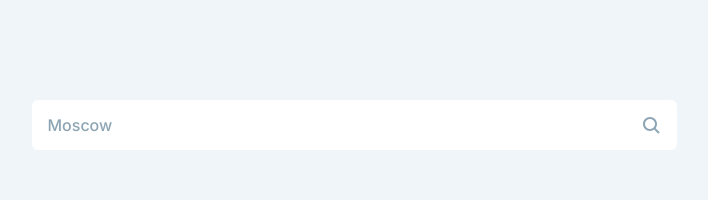
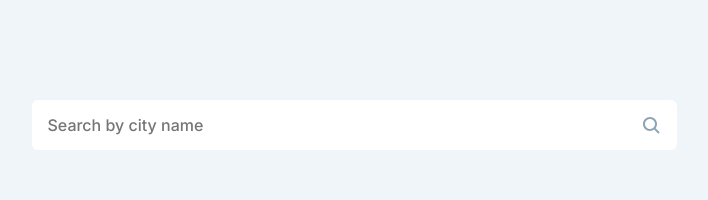
Before and after one commit to Politary/weather, a React (Create React App) app: page / in a window 1280 px wide. Shown: the top 200 px of the page, without its empty margins (286-994 px from the left). Built offline with nearby package versions, Linux system fonts and the light colour scheme.

Commit message:
Fixed date, removed placeholder

```diff
--- a/src/components/SearchBar/SearchBar.jsx
+++ b/src/components/SearchBar/SearchBar.jsx
@@ -13,7 +13,6 @@ export const SearchBar = ({ handleInputChange, handleSearch }) => {
             placeholder="Search by city name"
             onChange={handleInputChange}
             onKeyDown={handleInputSubmit}
-            defaultValue="Moscow"
         />
     );
 };
--- a/src/components/WeatherList/WeatherList.jsx
+++ b/src/components/WeatherList/WeatherList.jsx
@@ -10,7 +10,7 @@ import { SearchButton } from '../SearchButton/SearchButton';
 export const WeatherList = () => {
     const dispatch = useDispatch();
     const weather = useSelector((state) => state.weather);
-    const [inputValue, setInputValue] = useState('Moscow');
+    const [inputValue, setInputValue] = useState('');
 
     const handleSearch = () => {
         if (inputValue.trim()) {
```
